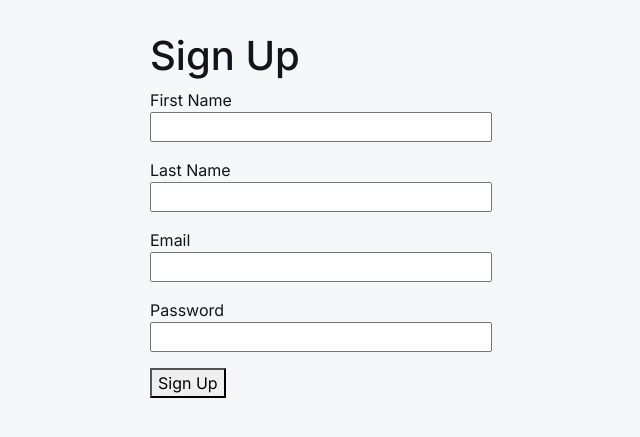
After one commit to jsn-afons/debt_manager, a Flask app: page /signup in a window 1280 px wide. The commit adds this page. Shown: the top 437 px of the page, without its empty margins (217-857 px from the left). Run offline with Flask 3, Linux system fonts and the light colour scheme; parts of the project's set-up code (start-up, migrations or seed data) failed here and were passed over.

Commit message:
Successfully add login function and sign up function

```diff
--- a/database.py
+++ b/database.py
@@ -5,6 +5,7 @@ from sqlalchemy.orm import Mapped, mapped_column, relationship
 from sqlalchemy import Date, Float, ForeignKey, Enum
 from datetime import datetime, date
 from werkzeug.security import generate_password_hash, check_password_hash
+from flask_login import UserMixin
 
 STATUS_OPTIONS = ("Active", "Paid", "Overdue", "Forgiven")
 
@@ -13,7 +14,7 @@ db = SQLAlchemy()
 class Base(DeclarativeBase):
     pass
 
-class User(db.Model):
+class User(db.Model, UserMixin):
     __tablename__ = "users"
     id: Mapped[int] = mapped_column(Integer, primary_key=True)
     first_name: Mapped[str] = mapped_column(String(250))
@@ -33,6 +34,12 @@ class User(db.Model):
 
     debtors = relationship("Debtors", backref="user")
 
+    def add_user(self, new_user: User):
+        db.session.add(new_user)
+        db.session.commit()
+
+
+
 
 class Debtors(db.Model):
     __tablename__ = "debtors"
--- a/main.py
+++ b/main.py
@@ -4,6 +4,7 @@ from database import db, User, Debtors
 from forms import *
 import os
 from dotenv import load_dotenv
+from flask_login import LoginManager, login_user, logout_user, login_required, current_user
 
 load_dotenv()
 
@@ -11,6 +12,13 @@ app = Flask(__name__)
 app.config['SQLALCHEMY_DATABASE_URI'] = 'sqlite:///debt_collector.db'
 app.config['SECRET_KEY'] = os.getenv('FLASK_SECRET_KEY')
 db.init_app(app)
+login_manager = LoginManager()
+login_manager.init_app(app)
+login_manager.login_view = 'login'
+
+@login_manager.user_loader
+def load_user(user_id):
+    return User.query.get(int(user_id))
 
 @app.route('/', methods=['GET', 'POST'])
 def login():
@@ -19,7 +27,12 @@ def login():
         if form.validate_on_submit():
             email = form.email.data
             user = db.session.execute(db.select(User).where(User.email == email)).scalar_one_or_none()
-            if user and user.verify_password(form.password.data):
+            if user is None:
+                flash('User not found!\n\nPlease sign up')
+                return redirect(url_for('signup'))
+            elif user and user.verify_password(form.password.data):
+                #login users
+                login_user(user)
                 return redirect(url_for('dashboard'))
             else:
                 flash('Invalid email or password')
@@ -27,9 +40,21 @@ def login():
 
 @app.route('/signup', methods=['GET', 'POST'])
 def signup():
-    return render_template('signup.html')
+    form = SignUpForm()
+    if form.validate_on_submit():
+        new_user = User(
+            first_name=form.first_name.data,
+            last_name=form.last_name.data,
+            email=form.email.data,
+            password=form.password.data
+        )
+        db.session.add(new_user)
+        db.session.commit()
+        return redirect(url_for('login'))
+    return render_template('signup.html', form=form)
 
 @app.route('/dashboard', methods=['GET', 'POST'])
+@login_required
 def dashboard():
     return render_template('index.html')
 
--- a/templates/base.html
+++ b/templates/base.html
@@ -195,6 +195,15 @@
     {% endblock %}
 
     <main class="main-content">
+        {% with messages = get_flashed_messages() %}
+        {% if messages %}
+        {% for message in messages %}
+        <div class="alert alert-warning" role="alert">
+            {{ message }}
+        </div>
+        {% endfor %}
+        {% endif %}
+        {% endwith %}
         {% block content %}{% endblock %}
     </main>
 
--- /dev/null
+++ b/templates/signup.html
@@ -0,0 +1,17 @@
+{% extends "base.html" %}
+{% block content %}
+<div class="container">
+    <div class="row">
+        <div class="col-md-6 offset-md-3">
+            <h1>Sign Up</h1>
+            <form method="POST">
+                {{ form.hidden_tag() }} <p>{{ form.first_name.label }} <br> {{ form.first_name(size=30) }}</p>
+                <p>{{ form.last_name.label }} <br> {{ form.last_name(size=30) }}</p>
+                <p>{{ form.email.label }} <br> {{ form.email(size=30) }}</p>
+                <p>{{ form.password.label }} <br> {{ form.password(size=30) }}</p>
+                <button type="submit">Sign Up</button>
+            </form>
+        </div>
+    </div>
+</div>
+{% endblock %}
```
Also changed, not shown: tests.py (added).
